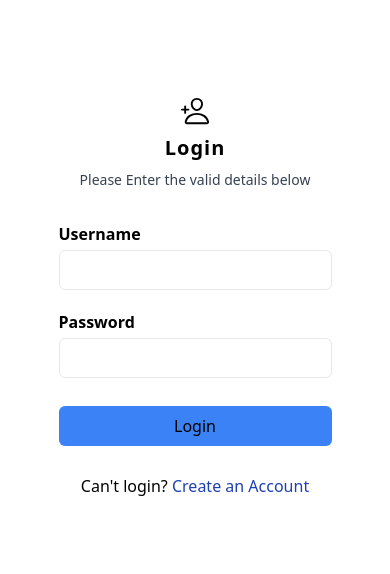
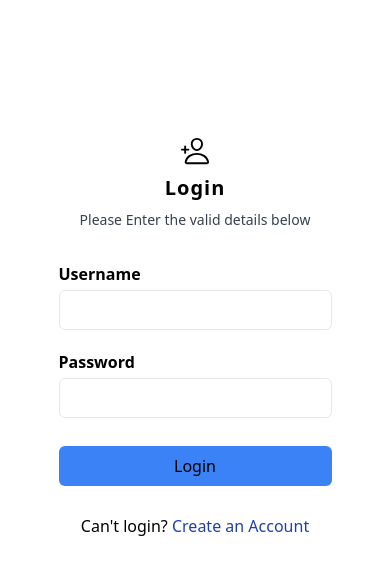
Before and after one commit to SudeepNPatil/Student-Support, a React (Vite) app: page /Login in a window 390 px wide. Shown: the top 574 px of the page. Built offline with nearby package versions, Linux system fonts and the light colour scheme.

Commit message:
made responsive

```diff
--- a/src/Components/Login.jsx
+++ b/src/Components/Login.jsx
@@ -35,7 +35,7 @@ export default function Login() {
                 </Link>
             </div>
 
-            <div className="xl:w-[67%] sm:w-[58%] w-[70%]  xl:px-40 lg:px-20 md:px-16 sm:px-14 mx-auto">
+            <div className="xl:w-[67%] sm:w-[58%] w-[70%] mt-10  sm:mt-0  xl:px-40 lg:px-20 md:px-16 sm:px-14 mx-auto">
 
                 <IoPersonAddOutline size={30} className="mx-auto mt-24" />
 
```
